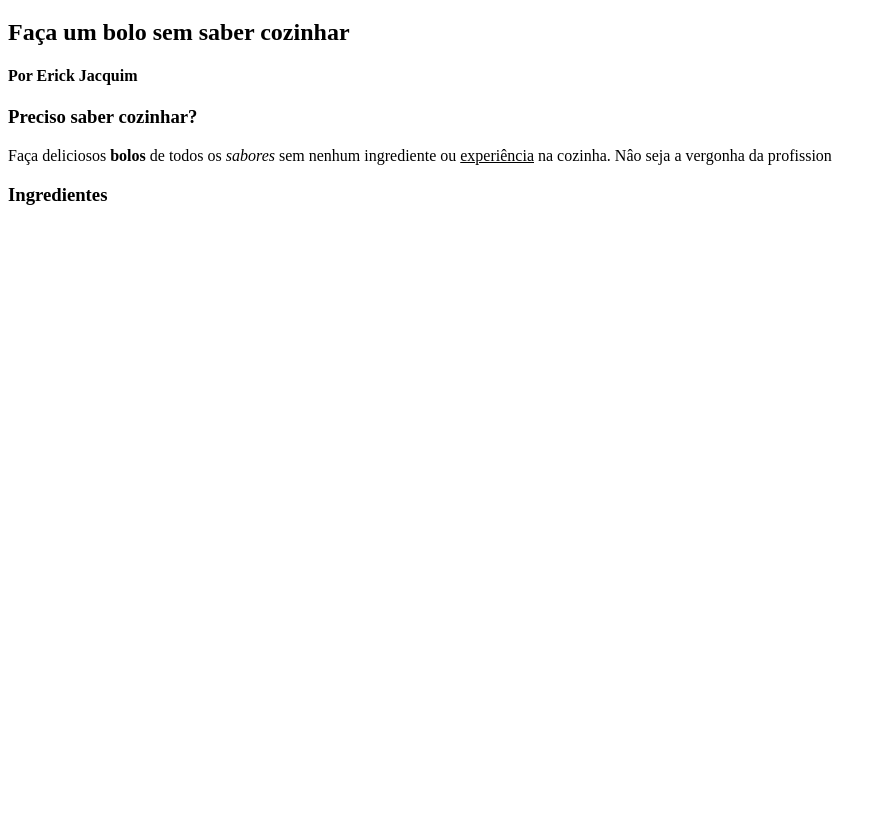
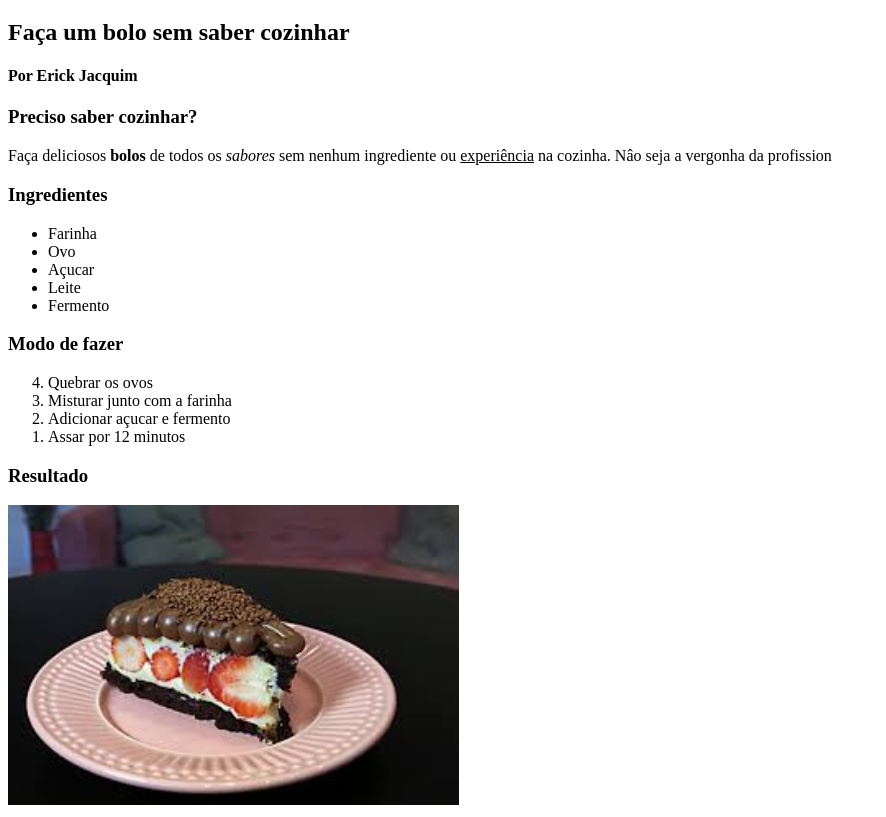
Before and after one commit to RodrigoNOliveira/Aula1ProgWeb, a plain HTML site: page index.html in a window 1280 px wide. Shown: the part 61-878 px from the top of the page, without its empty margins (0-886 px from the left). Before the commit the page ends 800 px from the top, so only its background shows below. Drawn offline with Linux system fonts and the light colour scheme.

Commit message:
uso de lista, atributos e imagem

```diff
--- a/index.html
+++ b/index.html
@@ -6,16 +6,36 @@
 </head>
 <body>
 
-  <h1> Bolo em 15 minutos</h1>
-
+    <h1> Bolo em 15 minutos</h1>
     <h2> Faça um bolo sem saber cozinhar</h2>
-
     <h4> Por Erick Jacquim</h4>
-
     <h3>Preciso saber cozinhar?</h3>
     <p>Faça deliciosos <b>bolos</b> de todos os <i>sabores</i> sem nenhum ingrediente ou <u>experiência</u> na cozinha. Nâo seja a vergonha da profission</p>
+    <h3>Ingredientes</h3>
+    <!-- Lista não ordenada -->
+    <ul>
+        <li>Farinha</li>
+        <li>Ovo</li>
+        <li>Açucar</li>
+        <li>Leite</li>
+        <li>Fermento</li>
+    </ul>
+        <h3>Modo de fazer</h3>
 
-    <h3>Ingredientes</h3>
+    <!-- Lista ordenada -->
+    <ol type="1" start="4" reversed>
+        <li>Quebrar os ovos</li>
+        <li>Misturar junto com a farinha</li>
+        <li>Adicionar açucar e fermento</li>
+        <li>Assar por 12 minutos</li>
+
+
+    </ol>
+
+    <h3>Resultado</h3>
+        <img src="bolo.jpg" height="300"/>
+
+
 
 </body>
 </html>
```
Also changed, not shown: bolo.jpg (added).
